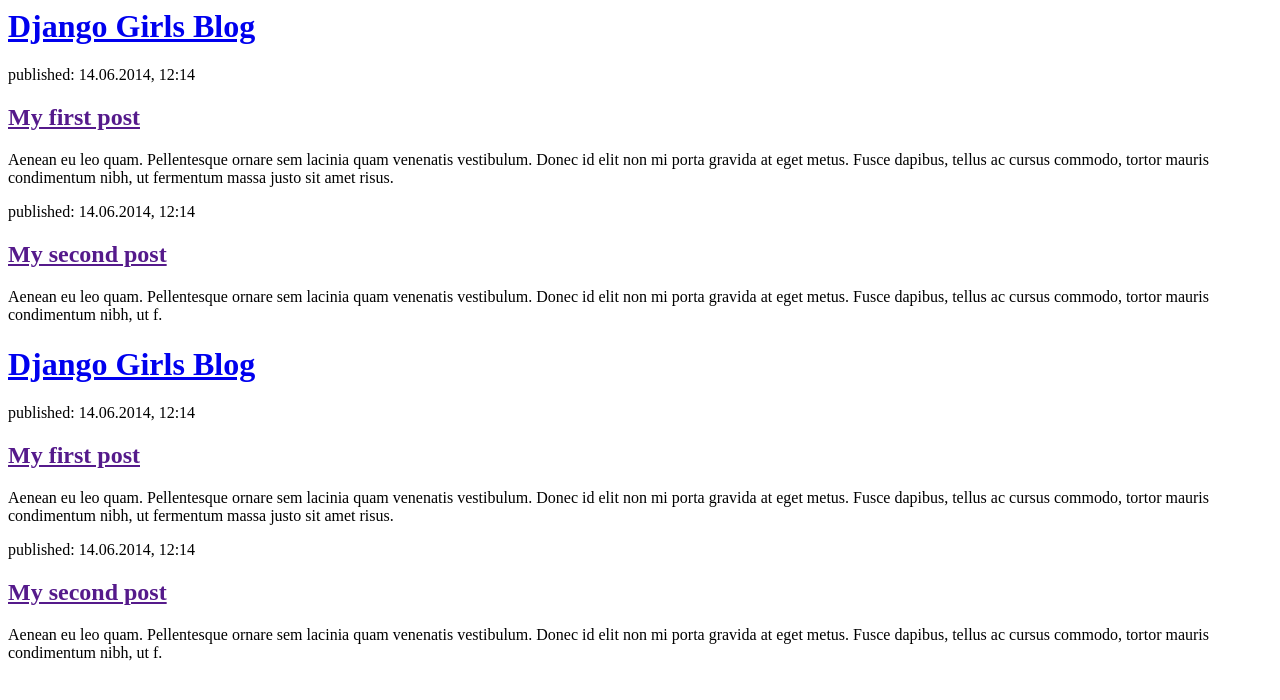
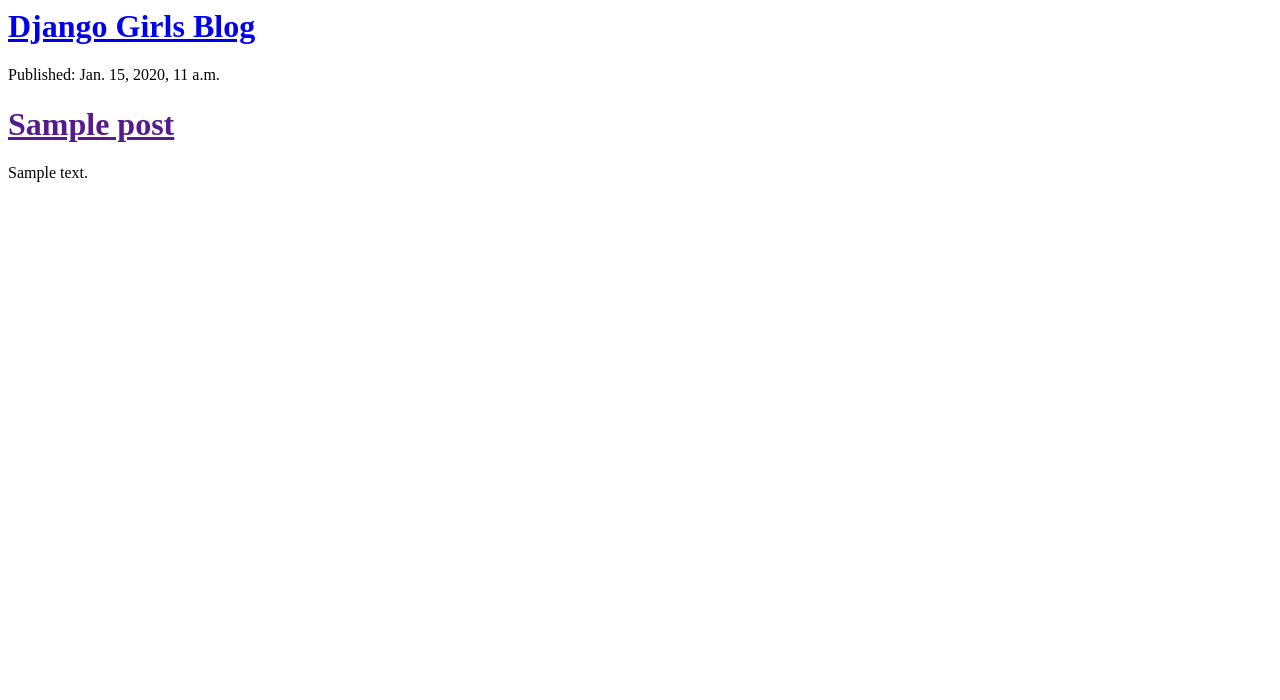
Before and after one commit to ranglermon/my-first-blog, a Django app: template blog/templates/blog/post_list.html in a window 1280 px wide. Shown: the top 700 px of the page. Run offline with Django 3.2, Linux system fonts and the light colour scheme; the template is opened without the code that fills it: values that come from a table or form of the project are taken from there, others are empty; tables that the repository leaves empty hold one stand-in row (values such as "Sample post").

Commit message:
Modified templates to display posts from database

```diff
--- a/blog/templates/blog/post_list.html
+++ b/blog/templates/blog/post_list.html
@@ -6,38 +6,14 @@
         <div>
             <h1><a href="/">Django Girls Blog</a></h1>
         </div>
+      {% for post in  posts %}
+      <div>
+        <p>Published: {{ post.published_date }}</p>
+        <h1><a href="">{{ post.title}}</a></h1>
+        <p> {{post.text|linebreaksbr}}</p>
+      </div>
 
-        <div>
-            <p>published: 14.06.2014, 12:14</p>
-            <h2><a href="">My first post</a></h2>
-            <p>Aenean eu leo quam. Pellentesque ornare sem lacinia quam venenatis vestibulum. Donec id elit non mi porta gravida at eget metus. Fusce dapibus, tellus ac cursus commodo, tortor mauris condimentum nibh, ut fermentum massa justo sit amet risus.</p>
-        </div>
+      {% endfor %}
 
-        <div>
-            <p>published: 14.06.2014, 12:14</p>
-            <h2><a href="">My second post</a></h2>
-            <p>Aenean eu leo quam. Pellentesque ornare sem lacinia quam venenatis vestibulum. Donec id elit non mi porta gravida at eget metus. Fusce dapibus, tellus ac cursus commodo, tortor mauris condimentum nibh, ut f.</p>
-        </div>
-    </body>
-</html><html>
-    <head>
-        <title>Django Girls blog</title>
-    </head>
-    <body>
-        <div>
-            <h1><a href="/">Django Girls Blog</a></h1>
-        </div>
-
-        <div>
-            <p>published: 14.06.2014, 12:14</p>
-            <h2><a href="">My first post</a></h2>
-            <p>Aenean eu leo quam. Pellentesque ornare sem lacinia quam venenatis vestibulum. Donec id elit non mi porta gravida at eget metus. Fusce dapibus, tellus ac cursus commodo, tortor mauris condimentum nibh, ut fermentum massa justo sit amet risus.</p>
-        </div>
-
-        <div>
-            <p>published: 14.06.2014, 12:14</p>
-            <h2><a href="">My second post</a></h2>
-            <p>Aenean eu leo quam. Pellentesque ornare sem lacinia quam venenatis vestibulum. Donec id elit non mi porta gravida at eget metus. Fusce dapibus, tellus ac cursus commodo, tortor mauris condimentum nibh, ut f.</p>
-        </div>
     </body>
 </html>
--- a/blog/views.py
+++ b/blog/views.py
@@ -1,9 +1,11 @@
 # -*- coding: utf-8 -*-
 from __future__ import unicode_literals
-
 from django.shortcuts import render
+from .models import Post
+from django.utils import timezone
 
 # Create your views here.
 
 def post_list(request):
-    return render(request, 'blog/post_list.html', {})
+    posts = Post.objects.filter(published_date__lte=timezone.now()).order_by('published_date')
+    return render(request, 'blog/post_list.html', {'posts': posts})
```
